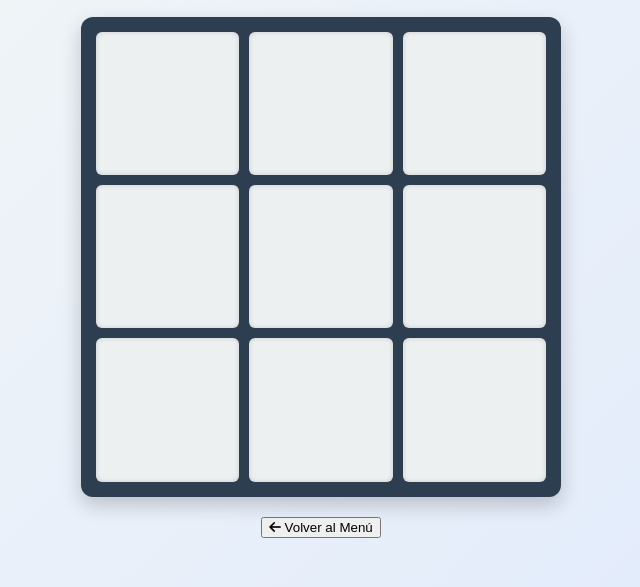
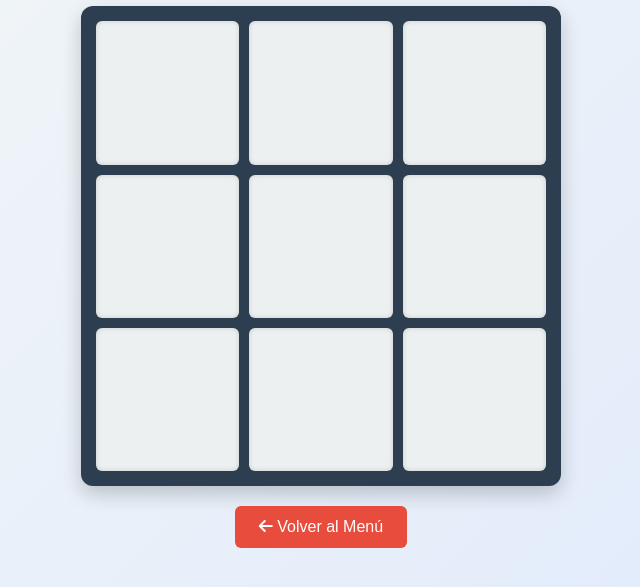
Before and after one commit to Gontiered/Tic-tac-toe, a plain HTML site: page index.html in a window 1280 px wide. Both pictures are taken after a click on the button "Partida Rápida". Shown: the part 187-774 px from the top of the page, without its empty margins (319-959 px from the left). Drawn offline with Linux system fonts and the light colour scheme.

Commit message:
Actualizar style.css

```diff
--- a/style.css
+++ b/style.css
@@ -197,3 +197,23 @@ h1 {
   background-color: #2980b9;
   transform: scale(1.05);
 }
+
+
+/* ===== Nuevo: Botón Volver al menú ===== */
+#back-to-menu-btn {
+  margin-top: 18px;
+  padding: 12px 24px;
+  background-color: #e74c3c;
+  color: #fff;
+  border: none;
+  border-radius: 6px;
+  font-size: 1em;
+  cursor: pointer;
+  transition: background-color 0.3s, transform 0.2s;
+  animation: popIn 0.4s ease-out;
+  display: none;
+}
+#back-to-menu-btn:hover {
+  background-color: #c0392b;
+  transform: scale(1.05);
+}
```
